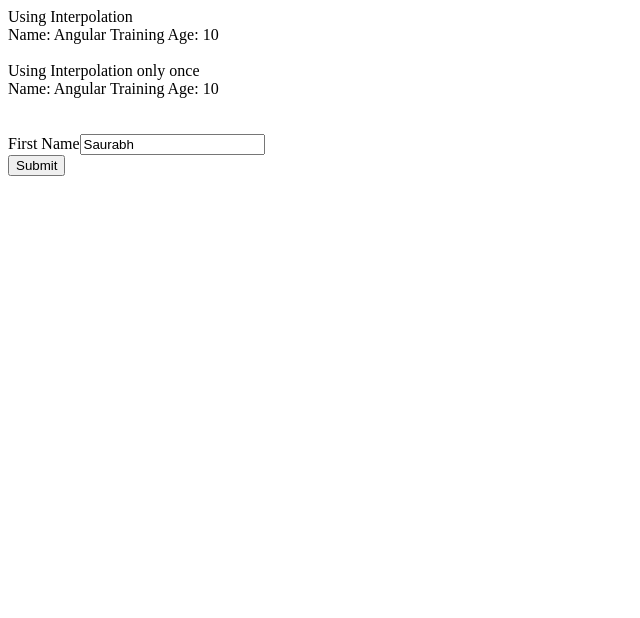
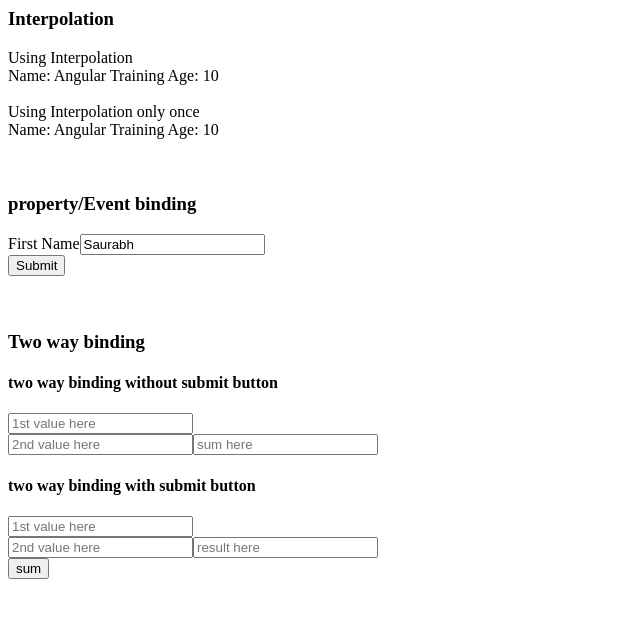
Before and after one commit to saurabh0vipin/angular-stackblitz98, an Angular app: page / in a window 1280 px wide. Shown: the top 618 px of the page, without its empty margins (0-640 px from the left). Built offline with nearby package versions, Linux system fonts and the light colour scheme.

Commit message:
Two way binding

```diff
--- a/src/app/app.component.html
+++ b/src/app/app.component.html
@@ -1,4 +1,5 @@
 <!-- Interpolation Sample -->
+<h3>Interpolation</h3>
 Using Interpolation<br>
 Name: {{firstname}} {{lastname}} Age: {{age}}
 <br><br>
@@ -6,7 +7,9 @@ Using Interpolation only once<br>
 {{'Name: ' + firstname + ' ' + lastname + ' Age: ' + age}}
 
 <br><br><br>
+
 <!-- Event biniding -->
+<h3>property/Event binding</h3>
 <div class="container">
   <div class="form-group">
       <label for="name">First Name</label>
@@ -16,3 +19,27 @@ Using Interpolation only once<br>
     <button class="btn btn-success" type="button" (click)="changeText()">Submit</button>
 
 </div>
+
+<br><br>
+
+<!-- Two way binding -->
+<h3>Two way binding </h3>
+<h4>two way binding without submit button</h4>
+<div class="container">
+  <input type="number" class="form-control" placeholder="1st value here" [(ngModel)]="val1" (input)="add()">
+  <br>
+  <input type="number" class="form-control" placeholder="2nd value here" [(ngModel)]="val2" (input)="add()">
+
+  <input type="number" class="form-control" placeholder="sum here" [value]="sum1">
+</div>
+
+<h4>two way binding with submit button</h4>
+<div class="container">
+  <input type="number" class="form-control" placeholder="1st value here" [(ngModel)]="v1">
+  <br>
+  <input type="number" class="form-control" placeholder="2nd value here" [(ngModel)]="v2">
+
+  <input type="number" class="form-control" placeholder="result here" [(ngModel)]="sum2">
+  <br>
+  <button class="btn btn-success" type="button" (click)="add2()">sum</button>
+</div>
--- a/src/app/app.component.ts
+++ b/src/app/app.component.ts
@@ -11,7 +11,21 @@ export class AppComponent  {
   age:number=10;
 
   name="Saurabh";
+  val1:number;
+  val2:number;
+sum1:number;
 
+v1:number;
+v2:number;
+sum2:number;
+add()
+{
+  this.sum1=this.val1+this.val2;
+}
+add2()
+{
+  this.sum2=this.v1+this.v2;
+}
   changeText()
   {
     if(this.name!="Saurabh")
```
